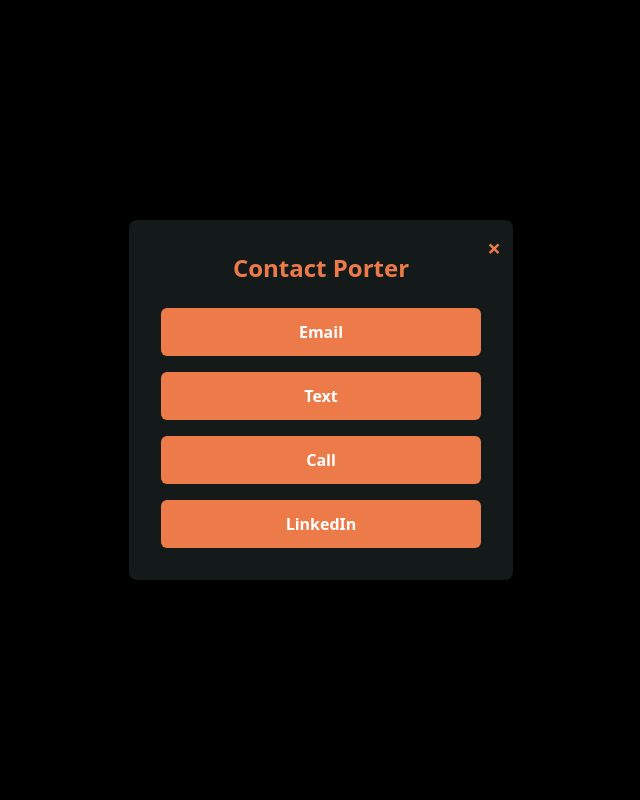
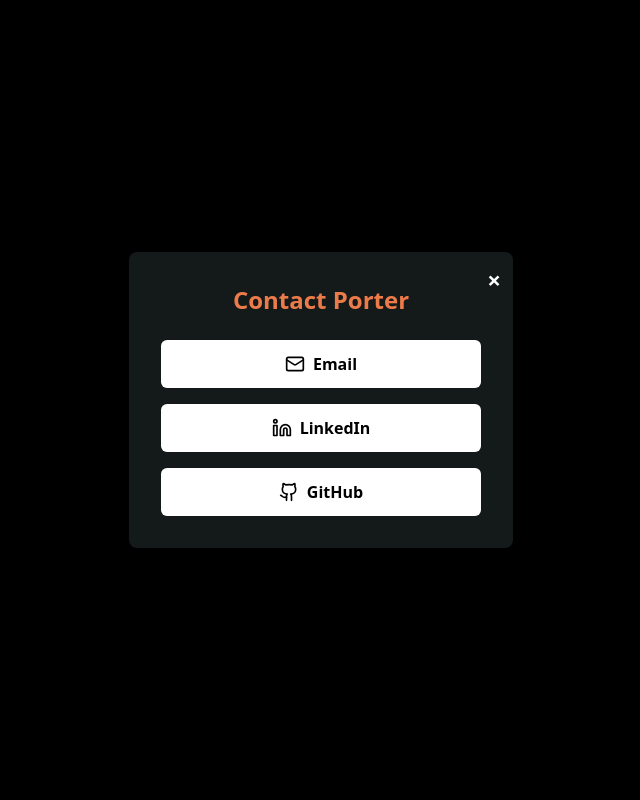
Before and after one commit to porteriverson/personal_portfolio, a Next.js app: page /resume in a window 1280 px wide. Both pictures are taken after a click on the button "Contact Me". Shown: the top 800 px of the page, without its empty margins (319-959 px from the left). Built offline with nearby package versions, Linux system fonts and the light colour scheme.

Commit message:
social sharing, seo, data updates.

```diff
--- a/src/app/layout.tsx
+++ b/src/app/layout.tsx
@@ -16,6 +16,19 @@
 export const metadata: Metadata = {
   title: "Porter Iverson",
   description: "See my latest projects, resume and more.",
+  openGraph: {
+    url: 'https://porteriverson.com',
+    siteName: 'Porter Iverson',
+    images: [
+      {
+        url: 'https://ugsqqbopiurqmwxivwgs.supabase.co/storage/v1/object/public/portfolio-pics/logo.png',
+        width: 1200,
+        height: 1200,
+      },
+    ],
+    locale: 'en_US',
+    type: 'website',
+  },
 };
 
 export default function RootLayout({
--- a/src/app/page.tsx
+++ b/src/app/page.tsx
@@ -10,7 +10,7 @@
         {/* Hero Section - Revamped with Split Layout */}
         <header className="mb-12 md:mb-16 flex flex-col md:flex-row items-center justify-between gap-8 md:gap-16">
           {/* Text Content - Animated */}
-          <div className="md:w-1/2 text-center md:text-left animate-fade-in-up">
+          <div className="md:w-1/2 text-center sm:text-left animate-fade-in-up">
             <h1 className="text-4xl md:text-6xl font-extrabold tracking-tight leading-tight mb-4 text-white">
               Nice to meet you, I&apos;m{" "}
               <span className="text-[#ed7b49]">Porter</span>.
@@ -21,7 +21,7 @@
               to solve problems and improve lives.
             </p>
             {/* Scannable list of links */}
-            <ul className="mt-6 text-gray-400 text-lg md:text-xl space-y-2">
+            <ul className="mt-6 text-gray-400 text-lg md:text-xl space-y-2 ">
               <li className="transition-colors duration-300">
                 Check out{" "}
                 <a
--- a/src/components/ContactModal.tsx
+++ b/src/components/ContactModal.tsx
@@ -1,6 +1,7 @@
 'use client';
 
 import React from 'react';
+import { Mail, Linkedin, Github } from 'lucide-react';
 
 interface ContactModalProps {
   show: boolean;
@@ -16,8 +17,8 @@
   // Storing obfuscated details
   const obfuscatedDetails = {
     email: 'moc.liamg@39nosreviretrop',
-    phone: '1377-328-108',
     linkedin: 'nosreviretrop/ni/moc.nideknil//:sptth',
+    github: 'nosreviretrop/moc.buhtig//:sptth',
   };
 
   if (!show) {
@@ -29,7 +30,7 @@
       <div className="bg-[#141a1a] rounded-lg shadow-xl p-6 sm:p-8 w-full max-w-sm relative">
         <button
           onClick={onClose}
-          className="absolute top-3 right-3 text-[#ed7b49] hover:text-white text-2xl font-bold"
+          className="absolute top-3 right-3 hover:text-[#ed7b49] text-white text-2xl font-bold"
           aria-label="Close"
         >
           &times;
@@ -39,32 +40,30 @@
           <a
             href={`mailto:${obf(obfuscatedDetails.email)}`}
             onClick={onClose}
-            className="bg-[#ed7b49] hover:bg-white hover:text-black text-white font-semibold py-3 px-4 rounded-md text-center transition-colors duration-200"
+            className="hover:bg-[#ed7b49] bg-white text-black hover:text-white font-semibold py-3 px-4 rounded-md text-center transition-colors duration-200 flex items-center justify-center space-x-2"
           >
-            Email
-          </a>
-          <a
-            href={`sms:${obf(obfuscatedDetails.phone)}`}
-            onClick={onClose}
-            className="bg-[#ed7b49] hover:bg-white hover:text-black text-white font-semibold py-3 px-4 rounded-md text-center transition-colors duration-200"
-          >
-            Text
-          </a>
-          <a
-            href={`tel:${obf(obfuscatedDetails.phone)}`}
-            onClick={onClose}
-            className="bg-[#ed7b49] hover:bg-white hover:text-black text-white font-semibold py-3 px-4 rounded-md text-center transition-colors duration-200"
-          >
-            Call
+            <Mail size={20} />
+            <span>Email</span>
           </a>
           <a
             href={obf(obfuscatedDetails.linkedin)}
             target="_blank"
             rel="noopener noreferrer"
             onClick={onClose}
-            className="bg-[#ed7b49] hover:bg-white hover:text-black text-white font-semibold py-3 px-4 rounded-md text-center transition-colors duration-200"
+            className="hover:bg-[#ed7b49] bg-white text-black hover:text-white font-semibold py-3 px-4 rounded-md text-center transition-colors duration-200 flex items-center justify-center space-x-2"
           >
-            LinkedIn
+            <Linkedin size={20} />
+            <span>LinkedIn</span>
+          </a>
+          <a
+            href={obf(obfuscatedDetails.github)}
+            target="_blank"
+            rel="noopener noreferrer"
+            onClick={onClose}
+            className="hover:bg-[#ed7b49] bg-white text-black hover:text-white font-semibold py-3 px-4 rounded-md text-center transition-colors duration-200 flex items-center justify-center space-x-2"
+          >
+            <Github size={20} />
+            <span>GitHub</span>
           </a>
         </div>
       </div>
--- a/src/components/resumePage.tsx
+++ b/src/components/resumePage.tsx
@@ -19,7 +19,7 @@
   };
 
   return (
-    <div className="min-h-screen bg-black text-white p-4 sm:p-6 lg:p-8 flex justify-center items-start pt-24">
+    <div className="min-h-screen bg-black text-white p-4 sm:p-6 lg:p-8 flex justify-center items-start pt-24 lg:pt-32 md:pt-24">
       <div className="w-full max-w-4xl bg-[#141a1a] shadow-lg rounded-lg p-6 sm:p-8 lg:p-10 my-8">
 
         {/* Header Section */}
```
Also changed, not shown: src/app/(informative)/projects/data/projectData.ts (+12 -12 lines), 1 other file (tests, documents, lock files or other folders).
